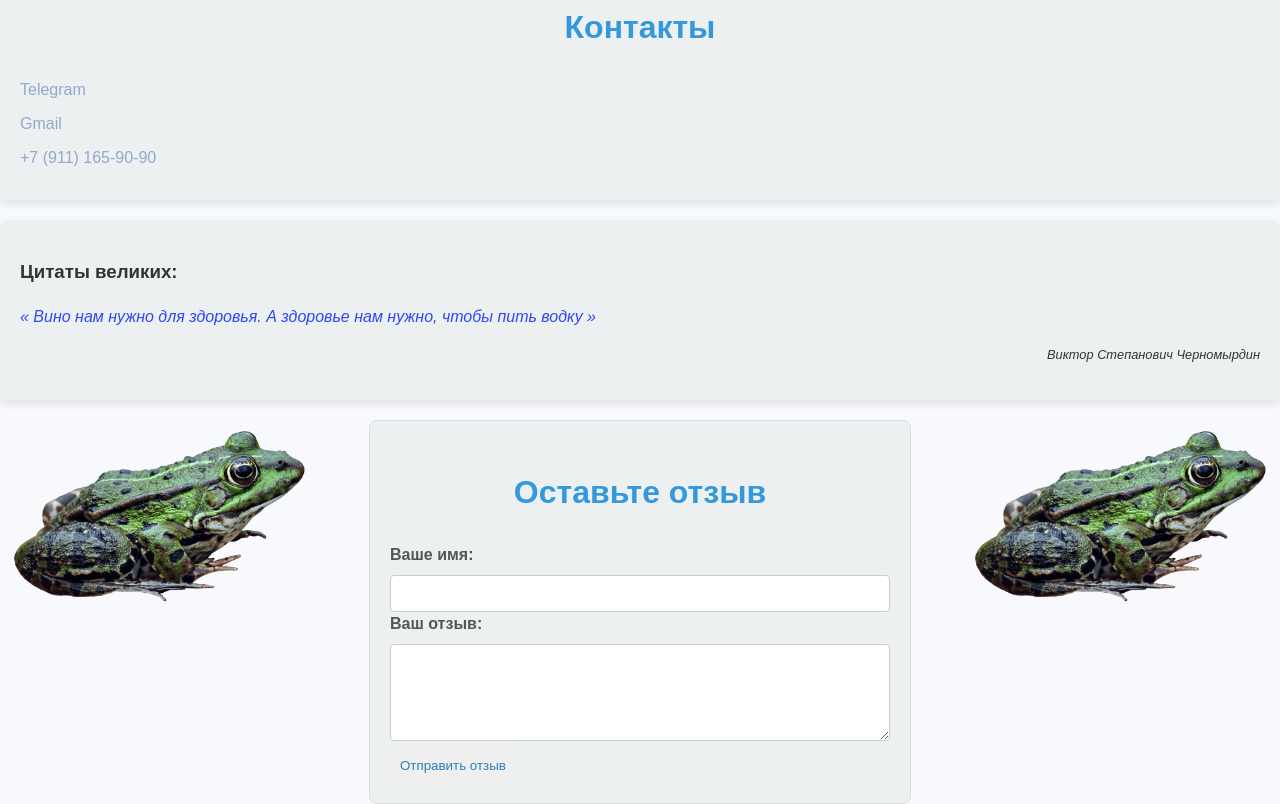
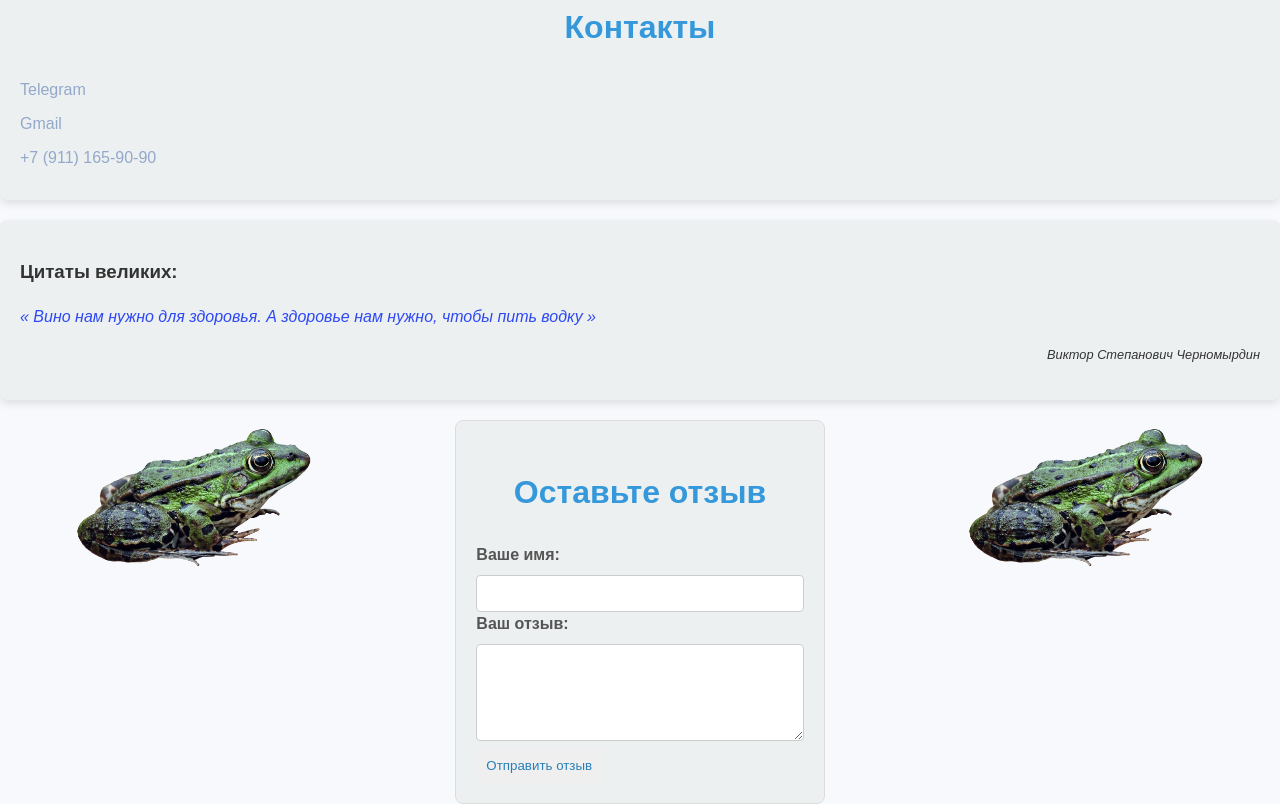
Before and after one commit to mishapolyakov111/ItmoWeb, a website: page MyPortfolio/MyPortfolio.html in a window 1280 px wide. Shown: the part 1028-1832 px from the top of the page. Drawn offline with Linux system fonts and the light colour scheme.

Commit message:
fixed frogs

```diff
--- a/MyPortfolio/CSS/outlines.css
+++ b/MyPortfolio/CSS/outlines.css
@@ -110,19 +110,18 @@ cite {
     transition: transform 0.4s;
 }
 
-
-.img__right{
-    height: 200px;
-    float: right;
+aside {
+    display: flex;
 }
 
-.img__left{
-    height: 200px;
-    float: left;
+.img__right, .img__left {
+    max-width: 20%;
+    height: 20%;
+    display: block;
+    margin: 0 auto;
 }
 
 .review-form {
-    max-width: 500px;
     margin: 0 auto;
     padding: 20px;
     border: 1px solid #ddd;
--- a/MyPortfolio/MyPortfolio.html
+++ b/MyPortfolio/MyPortfolio.html
@@ -63,11 +63,8 @@
         <p><cite>Виктор Степанович Черномырдин</cite></p>
     </div>
 
-    <div class="img">
+    <aside>
         <img class="img__right" src="CSS/pngegg.png"/>
-        <img class="img__left" src="CSS/pngegg.png"/>
-    </div>
-
         <div class="review-form">
             <h2>Оставьте отзыв</h2>
             <form method="POST">
@@ -80,6 +77,8 @@
                 <button type="submit">Отправить отзыв</button>
             </form>
         </div>
+        <img class="img__left" src="CSS/pngegg.png"/>
+    </aside>
 
 </footer>
 
```
Lines whose indentation alone changed are shown as unchanged.
